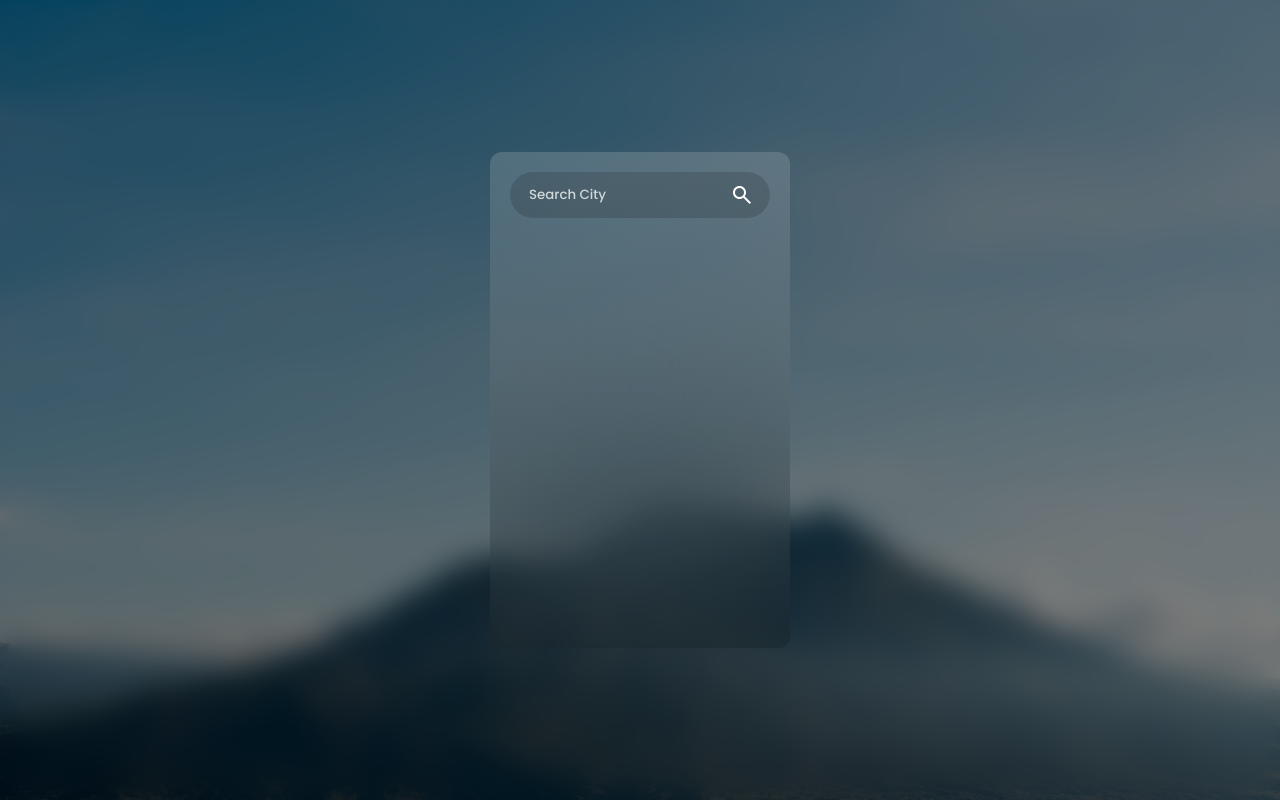
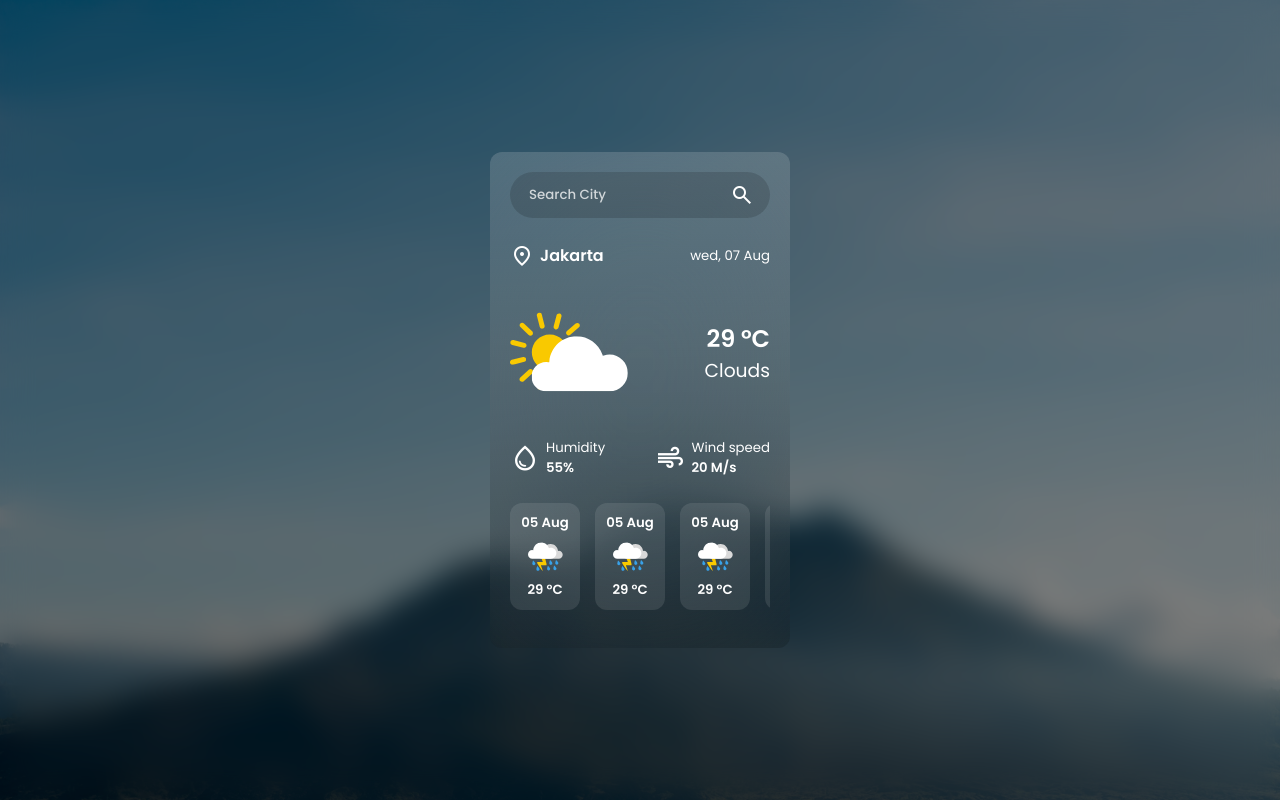
Before and after one commit to Tharusha-Ishan/WeatherApp, a plain HTML site: page index.html in a window 1280 px wide. Drawn offline with nearby package versions, Linux system fonts and the light colour scheme.

Commit message:
build weather display

```diff
--- a/index.html
+++ b/index.html
@@ -10,6 +10,10 @@
       rel="stylesheet"
       href="https://fonts.googleapis.com/css2?family=Material+Symbols+Outlined:opsz,wght,FILL,GRAD@24,400,0,0&icon_names=search"
     />
+    <link
+      href="https://fonts.googleapis.com/css2?family=Material+Symbols+Outlined"
+      rel="stylesheet"
+    />
   </head>
 
   <body>
@@ -20,6 +24,69 @@
           <span class="material-symbols-outlined"> search </span>
         </button>
       </header>
+
+      <section class="weather-info" >
+        <div class="location-date-container">
+          <div class="location">
+            <span class="material-symbols-outlined"> location_on </span>
+            <h4 class="country-txt">Jakarta</h4>
+          </div>
+          <h5 class="current-date-txt regular-txt">wed, 07 Aug</h5>
+        </div>
+
+        <div class="weather-summary-container">
+          <img src="assets/weather/clouds.svg" class="weather-summary-img" />
+          <div class="weather-summary-info">
+            <h1 class="temp-txt">29 °C</h 1>
+            <h3 class="condition-txt regular-txt">Clouds</h3>
+          </div>
+        </div>
+
+        <div class="weather-condition-container">
+          <div class="condtion-item">
+            <span class="material-symbols-outlined"> water_drop </span>
+            <div class="condition-info">
+              <h5 class="regular-txt">Humidity</h5>
+              <h5 class="humidiy-value-txt">55%</h5>
+            </div>
+          </div>
+
+          <div class="condtion-item">
+            <span class="material-symbols-outlined"> air </span>
+            <div class="condition-info">
+              <h5 class="regular-txt">Wind speed</h5>
+              <h5 class="wind-value-txt">20 M/s</h5>
+            </div>
+          </div>
+        </div>
+
+        <div class="forecast-items-container">
+          <div class="forecast-item">
+            <h5 class="forecast-item-date regular txt">05 Aug</h5>
+            <img src="assets/weather/thunderstorm.svg" alt="" class="forecast-item-img">
+            <h5 class="forecast-item-temp">29 °C</h5>
+          </div>
+
+        <div class="forecast-item">
+            <h5 class="forecast-item-date regular txt">05 Aug</h5>
+            <img src="assets/weather/thunderstorm.svg" alt="" class="forecast-item-img">
+            <h5 class="forecast-item-temp">29 °C</h5>
+          </div>
+
+          <div class="forecast-item">
+            <h5 class="forecast-item-date regular txt">05 Aug</h5>
+            <img src="assets/weather/thunderstorm.svg" alt="" class="forecast-item-img">
+            <h5 class="forecast-item-temp">29 °C</h5>
+          </div>
+
+          <div class="forecast-item">
+            <h5 class="forecast-item-date regular txt">05 Aug</h5>
+            <img src="assets/weather/thunderstorm.svg" alt="" class="forecast-item-img">
+            <h5 class="forecast-item-temp">29 °C</h5>
+          </div>
+
+        </div>
+      </section>
     </main>
   </body>
 </html>
--- a/style.css
+++ b/style.css
@@ -6,6 +6,7 @@
     box-sizing: border-box;
     font-family: "Poppins", sans-serif;
     color: white;
+    font-weight: 600;
 }
 
 body  {
@@ -29,6 +30,13 @@ body::before{
     backdrop-filter: blur(15px);
 }
 
+/*UTILITIES  */
+.regular-txt{
+    font-weight: 400;
+}
+/* END UTILITIES  */
+
+
 .main-container{
     border: solid;
     width: 300px;
@@ -46,6 +54,7 @@ body::before{
 
 .input-container{
     position: relative;
+    margin-bottom: 25px;
 }
 
 .city-input{
@@ -80,5 +89,97 @@ body::before{
 
 }
 
+/* END INPUT CONTAINER */
 
-/* END INPUT CONTAINER */
+/*SECTION: WEATHER INFO */
+.weather-info{
+    display: flex;
+    flex-direction: column;
+    gap: 25px;
+}
+
+.location-date-container{
+    display: flex;
+    justify-content: space-between;
+    align-items: center;
+}
+
+.location{
+    display: flex;
+    align-items: center;
+    gap:6px  ;
+}
+
+.weather-summary-container{
+    display: flex;
+    justify-content: space-between;
+    align-items: center;
+}
+
+.weather-summary-img{
+    width: 120px;
+    height: 120px;
+}
+
+.weather-summary-info{
+    text-align: end;
+}
+
+.weather-condition-container{
+    display: flex;
+    justify-content: space-between;
+
+}
+
+.condtion-item{
+    display: flex;
+    align-items: center;
+    gap: 6px;
+}
+
+.condtion-item span {
+    font-size: 30px;
+}
+
+.forecast-items-container{
+    display: flex;
+    gap: 15px;
+    overflow: scroll;
+    padding-bottom: 12px;
+}
+
+.forecast-items-container::-webkit-scrollbar{
+    height: 8px;
+}
+
+.forecast-items-container::-webkit-scrollbar-track{
+    background: rgb(0, 0, 0, 0.1);
+    border-radius: 99px;
+}
+
+.forecast-items-container::-webkit-scrollbar-thumb{
+    background: rgb(0, 0, 0, 0.15);
+    border-radius: 99px;
+}
+
+.forecast-item{
+    min-width: 70px;
+    background:  rgb(255, 255, 255, 0.1);
+    display: flex;
+    flex-direction: column;
+    gap: 6px;
+    padding: 10px;
+    align-items: center;
+    border-radius: 12px;
+    transition: 0.3s background;
+}
+
+.forecast-item:hover{
+    background: rgb(255, 255, 255, 0.15);
+}
+
+.forecast-item-img{
+    width: 35px;
+    height: 35px;
+}
+/* END SECTION: WEATHER INFO */
```
